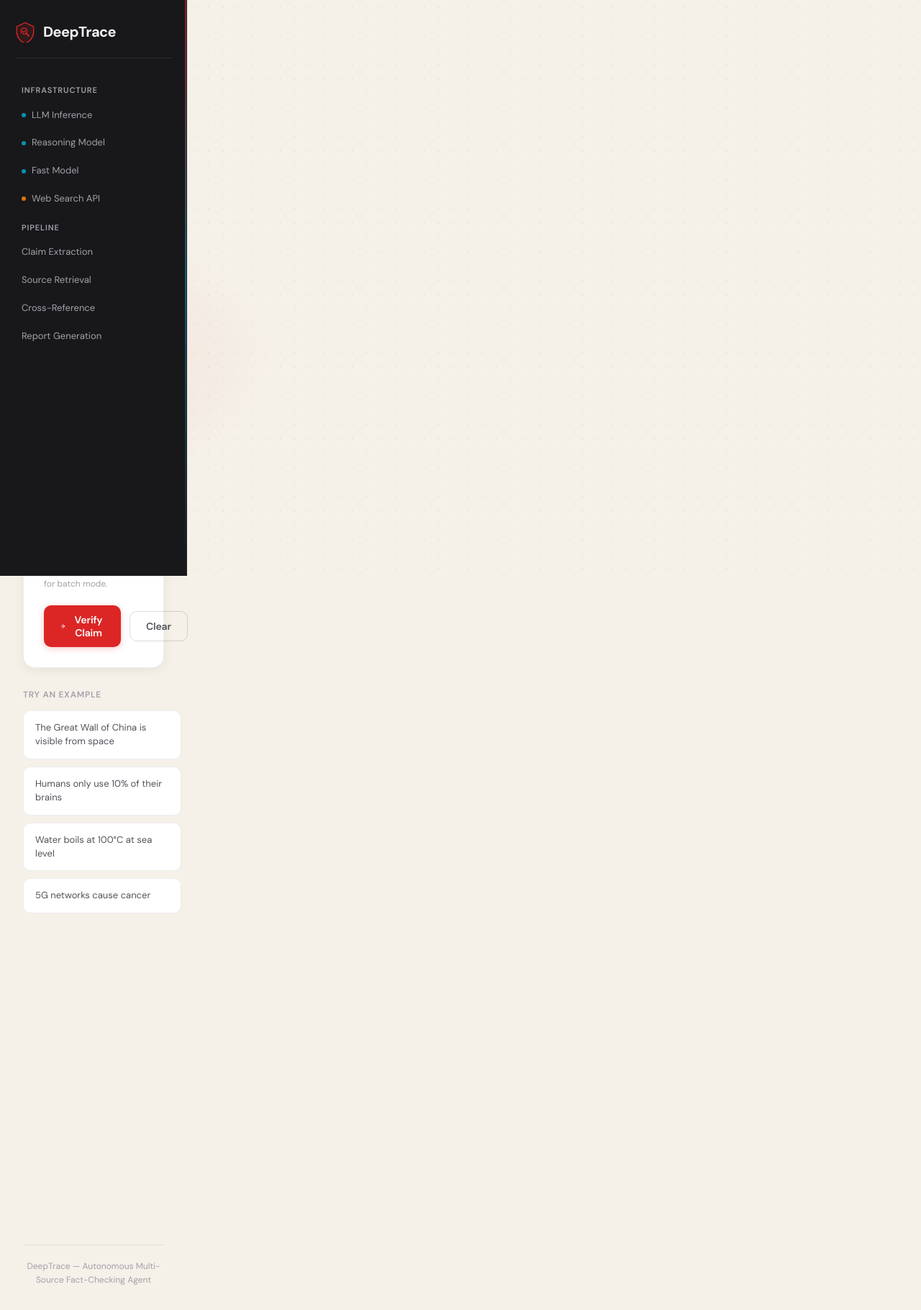
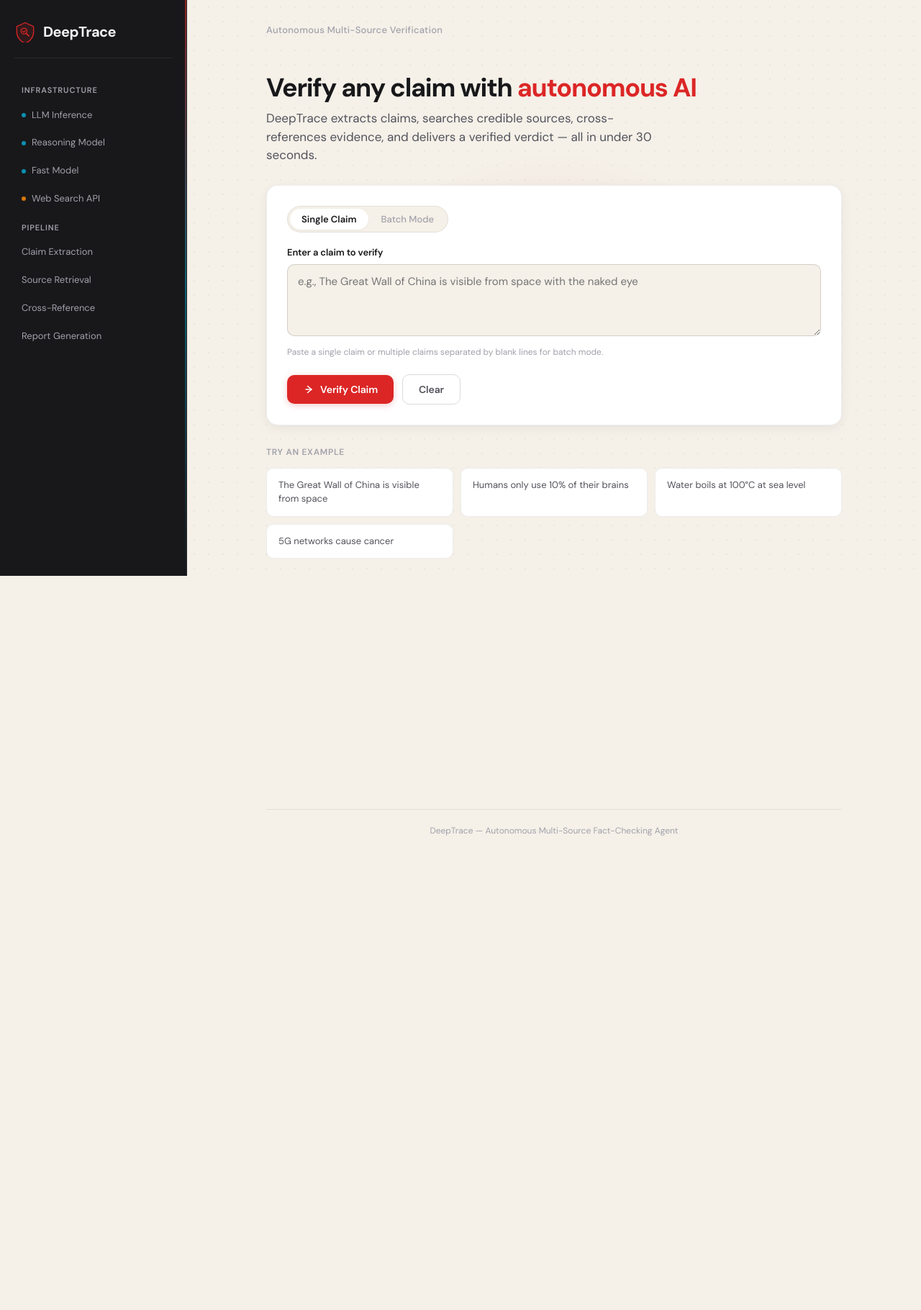
Before and after one commit to Umaima-Manzoor/DeepTrace, a FastAPI app: page / in a window 1280 px wide. Shown: the whole page at 72% size. After the commit the page ends 1161 px from the top, so only its background shows below. Run offline with FastAPI, Linux system fonts and the light colour scheme; some libraries are stand-ins or nearby versions.

Commit message:
forced main page to the second grid column

```diff
--- a/static/style.css
+++ b/static/style.css
@@ -123,6 +123,7 @@ a:hover {
 
 /* --- 5. Layout --- */
 .main {
+  grid-column: 2;
   max-width: calc(var(--max-content) + 64px);
   margin: 0 auto;
   width: 100%;
```
